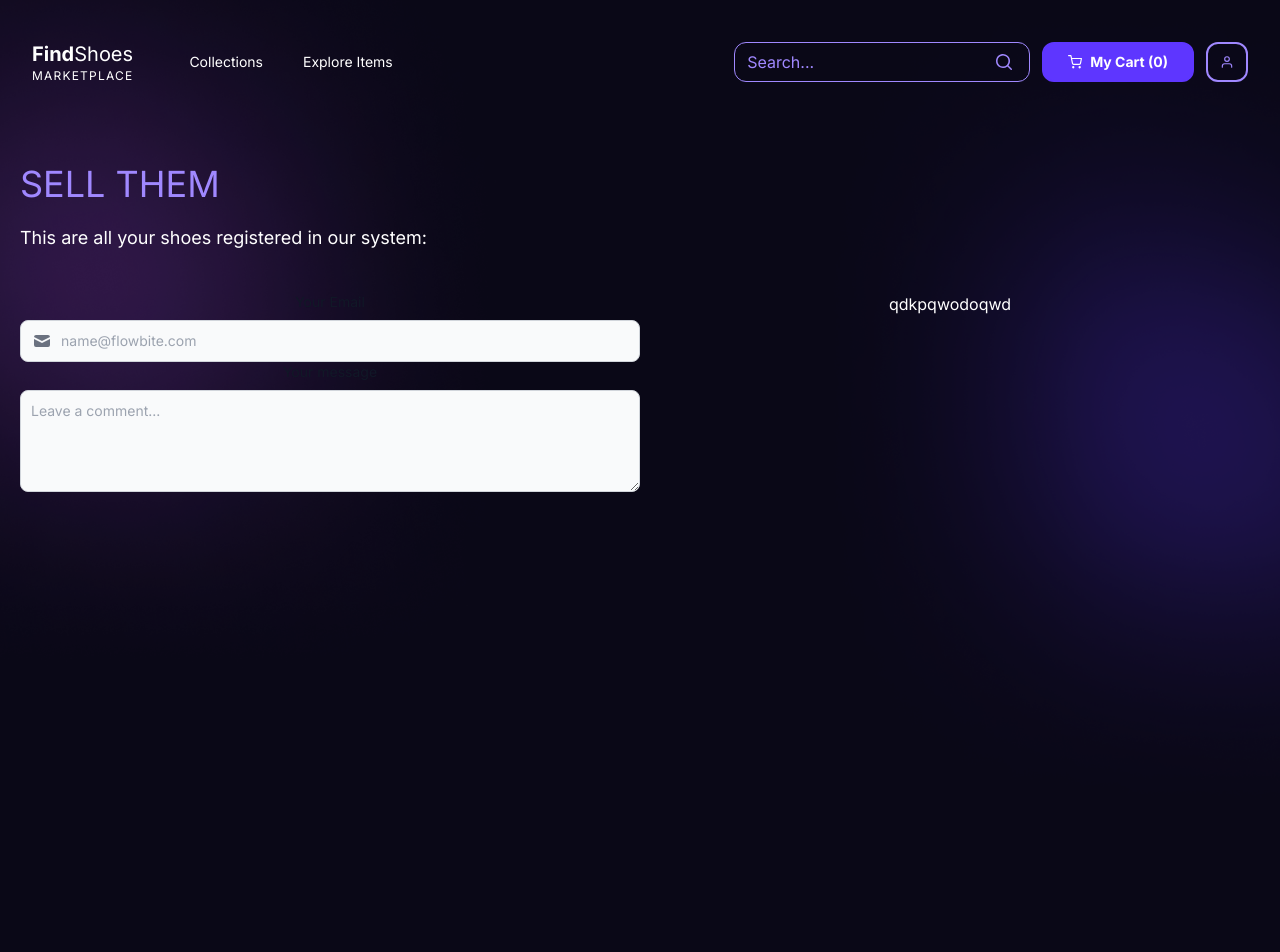
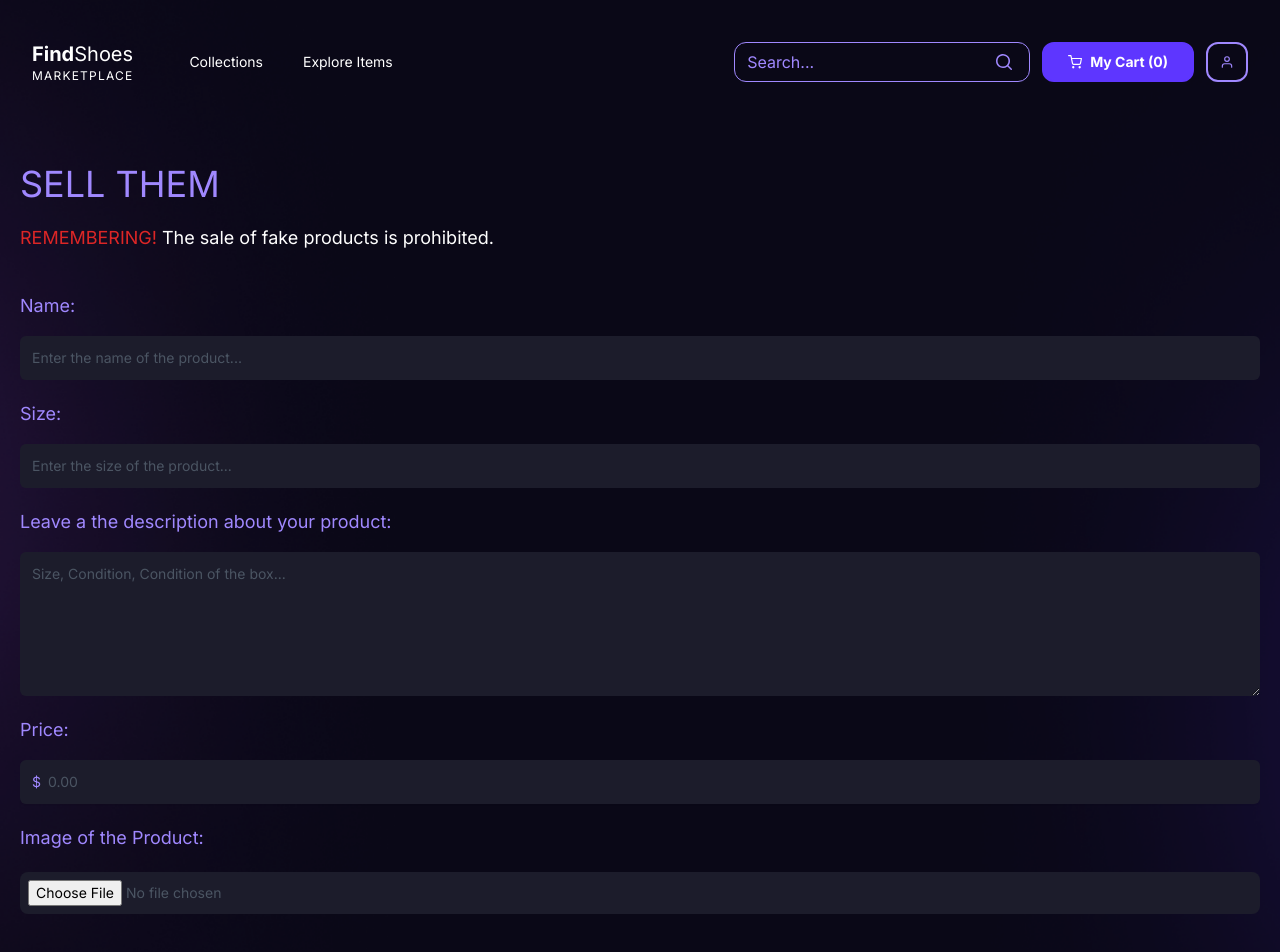
Before and after one commit to lukasbiscaro/FindShoes-front-end, a React (Create React App) app: page /sell in a window 1280 px wide. Shown: the top 952 px of the page. Before the commit the page ends 800 px from the top, so only its background shows below. Built offline with nearby package versions, Linux system fonts and the light colour scheme.

Commit message:
Small changes on products page and created sell page.

```diff
--- a/src/pages/ProductsPage.js
+++ b/src/pages/ProductsPage.js
@@ -3,6 +3,7 @@ import { useEffect, useState } from "react";
 import { Link } from 'react-router-dom'
 import axios from 'axios'
 import NavBarLogged from "../components/NavBarLogged";
+import Footer from '../components/Footer.js'
 import { AiOutlineEye, AiFillEdit } from 'react-icons/ai'
 import { FiDelete } from 'react-icons/fi'
 
@@ -48,8 +49,7 @@ const ProductsPage = () => {
                                                 </div>
                                                 <input
                                                     className="block w-full p-4 pl-10 text-sm text-white rounded-lg bg-purple-500 bg-opacity-10 focus:outline-none placeholder:text-white placeholder:text-opacity-30"
-                                                    placeholder="Search by the Name, Size or Price..."
-                                                    required />
+                                                    placeholder="Search by the Name, Size or Price..." />
                                                 <button
                                                     className="text-white absolute right-2.5 bottom-3 bg-highlightPrimary focus:outline-none focus:ring-blue-300 font-medium rounded-lg text-sm px-4 py-1">Search
                                                 </button>
@@ -60,6 +60,7 @@ const ProductsPage = () => {
                                                         <th className="px-6 py-4">Image</th>
                                                         <th className="px-6 py-4">Name</th>
                                                         <th className="px-6 py-4">Size</th>
+                                                        <th className="px-6 py-4">Description</th>
                                                         <th className="px-6 py-4">Price</th>
                                                         <th className="px-6 py-4"></th>
                                                     </tr>
@@ -73,6 +74,7 @@ const ProductsPage = () => {
                                                                 <tr className="text-white justify-center align-middle items-center">
                                                                     <img className="font-medium py-4 px-1 w-20 m-auto" alt="shoeImage" src={item.image} />
                                                                     <td>{item.name}</td>
+                                                                    <td>{item.size}</td>
                                                                     <td>{item.description}</td>
                                                                     <td>R$ {item.price}</td>
                                                                     <td className="text-2xl">
@@ -112,6 +114,7 @@ const ProductsPage = () => {
                     </div>
                 </div>
             </div>
+            <Footer />
         </>
     )
 }
--- a/src/pages/SellPage.js
+++ b/src/pages/SellPage.js
@@ -1,11 +1,61 @@
 import React from "react";
-import { useEffect, useState } from "react";
-import { Link } from 'react-router-dom'
+import { useEffect, useState } from "react"
 import axios from 'axios'
-import NavBarLogged from "../components/NavBarLogged";
+import { FaLock } from 'react-icons/fa'
+import NavBarLogged from "../components/NavBarLogged"
+import Footer from '../components/Footer.js'
 
 
-const ProductsPage = () => {
+const SellPage = () => {
+
+    const token = localStorage.getItem('token')
+
+    const headers = {
+        'Authorization': 'Bearer ' + token
+    }
+
+    const [image, setImage] = useState('')
+    const [name, setName] = useState('')
+    const [size, setSize] = useState('')
+    const [description, setDescription] = useState('')
+    const [price, setPrice] = useState('')
+    const [refresh, setRefresh] = useState(false)
+
+    const handleSubmit = e => {
+        e.preventDefault()
+
+        const newProduct = {
+            image,
+            name,
+            size,
+            description,
+            price
+        }
+
+        axios.post(`${process.env.REACT_APP_API_URL}/sell`, newProduct, { headers })
+            .then(response => {
+                console.log(response.data)
+                alert('produto criado ')
+                setImage('')
+                setName('')
+                setSize('')
+                setDescription('')
+                setPrice('')
+                setRefresh(!refresh)
+
+            })
+            .catch(err => console.log(err))
+    }
+
+    const handleUpload = e => {
+        const uploadData = new FormData()
+        uploadData.append('shoeImage', e.target.files[0])
+        axios.post(`${process.env.REACT_APP_API_URL}/upload`, uploadData, { headers })
+            .then(response => {
+                setImage(response.data.url)
+            })
+            .catch(err => console.log(err))
+    }
 
     return (
         <>
@@ -15,33 +65,75 @@ const ProductsPage = () => {
                     <div className="inline-block min-w-full py-2 sm:px-6 lg:px-8">
                         <div className="overflow-hidden">
                             <h1 className="text-4xl text-highlightPrimary2 font-light uppercase">Sell Them</h1>
-                            <p className="text-white text-lg font-light py-5 mb-5">This are all your shoes registered in our system:</p>
-                            <div className="grid grid-cols-2 text-center text-white">
-                                <div>
-
-                                    <label className="block mb-2 text-sm font-medium text-gray-900 dark:text-white">Your Email</label>
-                                    <div className="relative">
-                                        <div className="absolute inset-y-0 left-0 flex items-center pl-3 pointer-events-none">
-                                            <svg aria-hidden="true" className="w-5 h-5 text-gray-500 dark:text-gray-400" fill="currentColor" viewBox="0 0 20 20" xmlns="http://www.w3.org/2000/svg"><path d="M2.003 5.884L10 9.882l7.997-3.998A2 2 0 0016 4H4a2 2 0 00-1.997 1.884z"></path><path d="M18 8.118l-8 4-8-4V14a2 2 0 002 2h12a2 2 0 002-2V8.118z"></path></svg>
+                            <p className="text-white text-lg font-light py-5 mb-5"><span className="font-light text-red-600">REMEMBERING!</span> The sale of fake products is prohibited.</p>
+                            <div className="flex flex-col text-white">
+                                <form onSubmit={e => handleSubmit(e)}>
+                                    <div>
+                                        <div className="text-lg text-highlightPrimary2">Name:</div>
+                                        <input
+                                            type='text'
+                                            value={name}
+                                            onChange={e => setName(e.target.value)}
+                                            className="mt-4 focus:ring-1 focus:ring-highlightPrimary block w-full appearance-none rounded-md bg-bgLogin text-white px-3 py-3 focus:outline-none sm:text-sm placeholder:text-sm placeholder:text-gray-600"
+                                            placeholder="Enter the name of the product..." />
+                                    </div>
+                                    <div>
+                                        <div className="text-lg text-highlightPrimary2 mt-5">Size:</div>
+                                        <input
+                                            type='number'
+                                            value={size}
+                                            onChange={e => setSize(e.target.value)}
+                                            className="mt-4 focus:ring-1 focus:ring-highlightPrimary block w-full appearance-none rounded-md bg-bgLogin text-white px-3 py-3 focus:outline-none sm:text-sm placeholder:text-sm placeholder:text-gray-600"
+                                            placeholder="Enter the size of the product..." />
+                                    </div>
+                                    <div>
+                                        <div className="text-lg text-highlightPrimary2 mt-5">Leave a the description about your product:</div>
+                                        <textarea
+                                            value={description}
+                                            onChange={e => setDescription(e.target.value)}
+                                            rows="6"
+                                            className="mt-4 focus:ring-1 focus:ring-highlightPrimary block w-full appearance-none rounded-md bg-bgLogin text-white px-3 py-3 focus:outline-none sm:text-sm placeholder:text-sm placeholder:text-gray-600"
+                                            placeholder="Size, Condition, Condition of the box..."></textarea>
+                                        <div>
                                         </div>
-                                        <input type="text" id="email-address-icon" className="bg-gray-50 border border-gray-300 text-gray-900 text-sm rounded-lg focus:ring-blue-500 focus:border-blue-500 block w-full pl-10 p-2.5  dark:bg-gray-700 dark:border-gray-600 dark:placeholder-gray-400 dark:text-white dark:focus:ring-blue-500 dark:focus:border-blue-500" placeholder="name@flowbite.com" />
+                                        <div>
+                                            <div className="text-lg text-highlightPrimary2 mt-5">
+                                                Price:
+                                            </div>
+                                            <div className="relative mt-2 rounded-md shadow-sm">
+                                                <div className="pointer-events-none absolute inset-y-0 left-0 flex items-center pl-3">
+                                                    <span className="text-highlightPrimary2 sm:text-sm">$</span>
+                                                </div>
+                                                <input
+                                                    value={price}
+                                                    onChange={e => setPrice(e.target.value)}
+                                                    className="mt-4 focus:ring-1 pl-7 pr-20 focus:ring-highlightPrimary block w-full appearance-none rounded-md bg-bgLogin text-white px-3 py-3 focus:outline-none sm:text-sm placeholder:text-sm placeholder:text-gray-600"
+                                                    placeholder="0.00"
+                                                />
+                                            </div>
+                                        </div>
                                     </div>
-
-                                    <label for="message" class="block mb-2 text-sm font-medium text-gray-900 dark:text-white">Your message</label>
-                                    <textarea id="message" rows="4" class="block p-2.5 w-full text-sm text-gray-900 bg-gray-50 rounded-lg border border-gray-300 focus:ring-blue-500 focus:border-blue-500 dark:bg-gray-700 dark:border-gray-600 dark:placeholder-gray-400 dark:text-white dark:focus:ring-blue-500 dark:focus:border-blue-500" placeholder="Leave a comment..."></textarea>
-
-
-                                </div>
-                                <div>
-                                    qdkpqwodoqwd
-                                </div>
+                                    <div className="text-lg text-highlightPrimary2 mb-5 mt-5">
+                                        Image of the Product:
+                                    </div>
+                                    <input
+                                        type="file"
+                                        onChange={e => handleUpload(e)}
+                                        className="mt-5 block w-full text-sm p-2 text-gray-600 rounded-lg cursor-pointer bg-bgLogin focus:outline-none file:" />
+                                    <button
+                                        type='submit'
+                                        className="w-full flex items-center justify-center gap-3 self-center bg-highlightPrimary text-white font-light rounded-lg px-6 py-2 mt-10 mb-3">
+                                        <FaLock className="text-black" />Save
+                                    </button>
+                                </form>
                             </div>
                         </div>
                     </div>
                 </div>
             </div>
+            <Footer />
         </>
     )
 }
 
-export default ProductsPage
+export default SellPage
```
